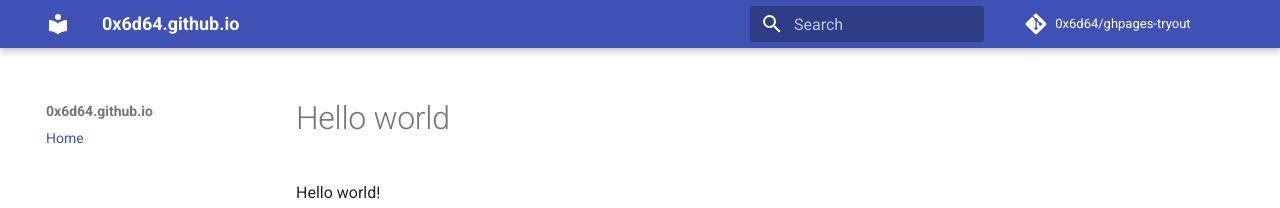
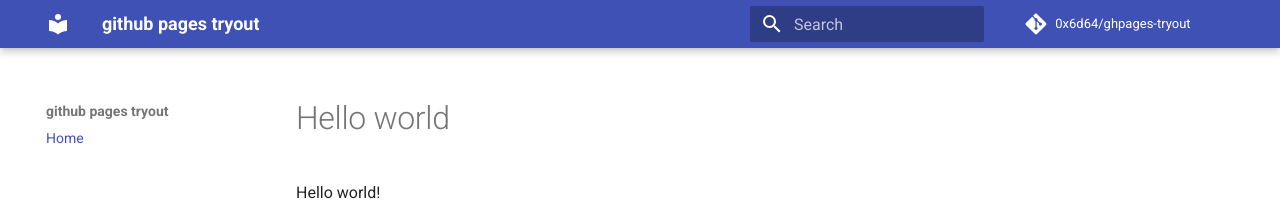
Before and after one commit to 0x6d64/ghpages-tryout, an MkDocs documentation site: the page built from docs/index.md, in a window 1280 px wide. Shown: the top 208 px of the page. Built offline with MkDocs 1.6.1 and Material for MkDocs 9.7.7, drawn with Linux system fonts in a browser that asks for light colours; comment, search, counter and statistics services are not loaded.

Commit message:
update site name

```diff
--- a/mkdocs.yml
+++ b/mkdocs.yml
@@ -1,4 +1,4 @@
-site_name: 0x6d64.github.io
+site_name: github pages tryout
 site_description: 'A mkdocs test'
 site_author: 'Martin Demling'
 docs_dir: docs/
```
